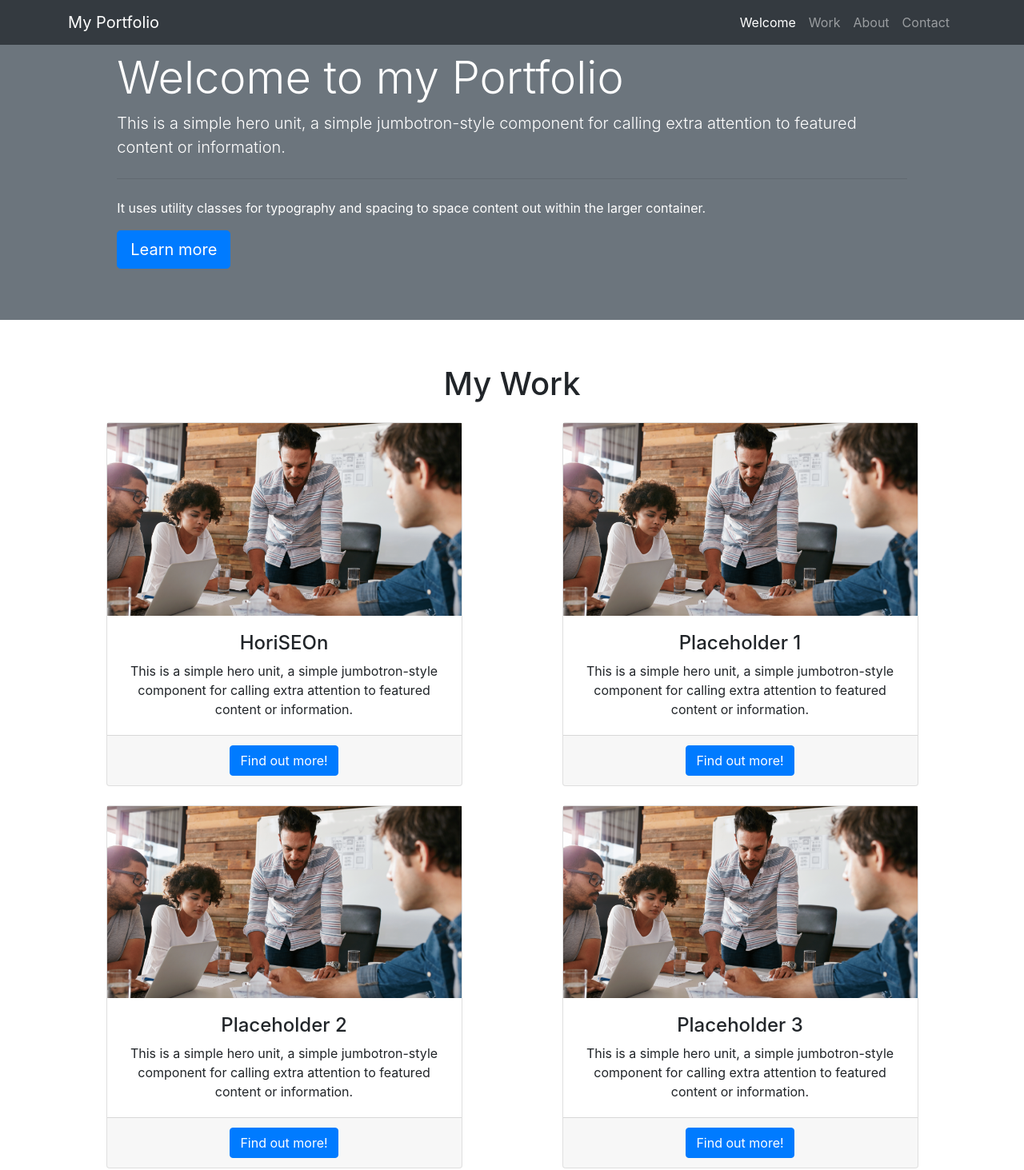
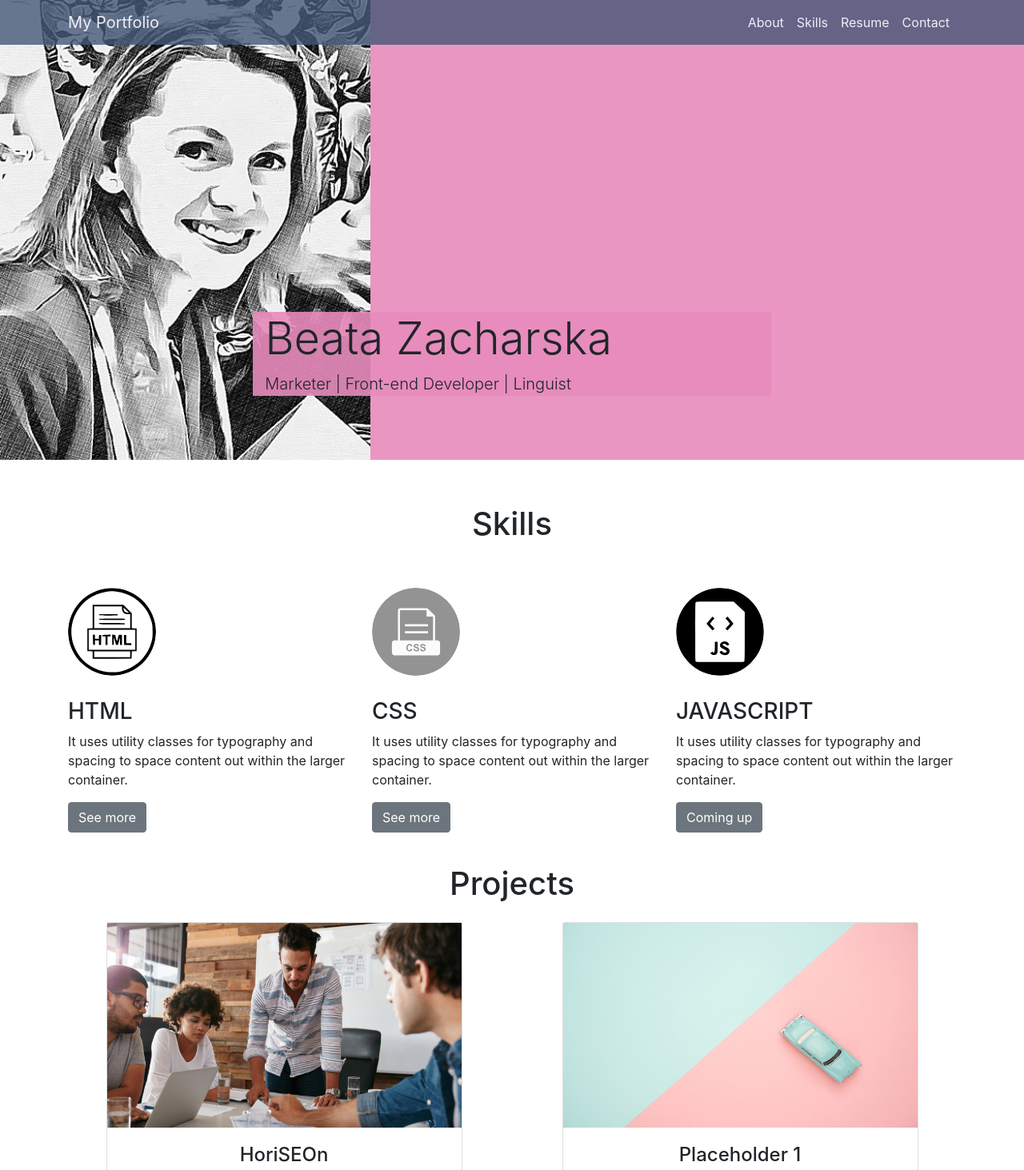
Before and after one commit to beazach/Beata-Bootstrap-Portfolio, a plain HTML site: page index.html in a window 1280 px wide. Shown: the top 1463 px of the page at 80% size. Drawn offline with nearby package versions, Linux system fonts and the light colour scheme.

Commit message:
completed page structure, added content, bespoke CSS styling and created hyperlinks

```diff
--- a/css/style.css
+++ b/css/style.css
@@ -0,0 +1,91 @@
+/* Added :root to simplify color selection and future color changes */
+:root {
+    --primary: rgba(68, 88, 119, 0.8);
+    --secondary: rgba(231, 139, 188, 0.9);
+    --tertiary: rgba(49, 52, 61, 1);
+    --dark: rgba(28, 29, 33, 1);
+    --light: rgba(238, 238, 247, 1);
+  }
+
+/* Navigation bar styles ============= */
+#mainNav {
+  background-color: var(--primary);
+}
+
+#mainNav .navbar-brand {
+  color: var(--light);
+}
+
+#mainNav .navbar-brand:hover, #mainNav .navbar-brand:focus {
+  color: var(--secondary);
+}
+
+#mainNav .navbar-nav > li > a,
+#mainNav .navbar-nav > li > a:focus {
+  color: var(--light);
+}
+
+#mainNav .navbar-nav > li > a:hover,
+#mainNav .navbar-nav > li > a:focus:hover {
+  color: var(--secondary);
+}
+
+/* Hero section ============= */
+
+/* Jumbotron */
+.jumbotron {
+    background-image: url(../images/beata2.png);
+    background-size: contain;
+    background-repeat: no-repeat;
+    background-position: left;
+    background-color: var(--secondary);
+    height: calc(75vh - 25px);
+    display: flex;
+    align-items: flex-end;
+  }
+
+  /* Jumbotron copy */
+.jumboCopy {
+  background-color: var(--secondary);
+  }
+
+  /* Skills section ============= */
+  #skill {
+    padding-top: 1em;
+  }
+
+  #skill-icon {
+    margin-top: 2em;
+  }
+
+  /* Projects section ============= */
+  #work-image {
+    height: 16em;
+  }
+
+  #work-button {
+    background-color: var(--secondary);
+    border-color: var(--light);
+  }
+
+  .card-footer a:hover {
+    background-size: 100% 100%;
+    color: var(--primary);
+  }
+
+  /* About section ============= */
+  #about {
+    background-color: var(--secondary);
+  }
+
+  /* Footer section ============= */
+  footer {
+    padding-top: 1em;
+  }
+  #footer-icon {
+    color: var(--primary);
+  }
+
+  #copyright {
+    padding-top: 1em;
+  }
--- a/index.html
+++ b/index.html
@@ -26,97 +26,126 @@
 <body>
     <section>
         <!-- Navigation -->
-            <nav class="navbar navbar-expand-lg navbar-dark bg-dark fixed-top">
+        <nav class="navbar navbar-expand-lg navbar-dark fixed-top" id="mainNav">
             <div class="container">
-                    <a class="navbar-brand" href="#">My Portfolio</a>
+                <a class="navbar-brand" href="#work">My Portfolio</a>
                 <button class="navbar-toggler" type="button" data-toggle="collapse" data-target="#navbarSupportedContent" aria-controls="navbarSupportedContent" aria-expanded="false" aria-label="Toggle navigation">
                 <span class="navbar-toggler-icon"></span>
                 </button>
 
                 <div class="collapse navbar-collapse" id="navbarResponsive">
                 <ul class="navbar-nav ml-auto">
-                        <li class="nav-item active">
-                        <a class="nav-link" href="#">Welcome <span class="sr-only">(current)</span></a>
+                    <li class="nav-item">
+                        <a class="nav-link" href="#about">About</a>
                     </li>
                     <li class="nav-item">
-                        <a class="nav-link" href="#">Work</a>
+                    <a class="nav-link" href="#skills">Skills</a>
                     </li>
                     <li class="nav-item">
-                            <a class="nav-link" href="#">About</a>
+                        <a class="nav-link" href="../cv.pdf">Resume</a>
                         </li>
                     <li class="nav-item">
-                            <a class="nav-link" href="#">Contact</a>
+                        <a class="nav-link" href="#contact">Contact</a>
                     </li>
                 </ul>
                 </div>
             </div>
         </nav>
         <!-- Welcome Section: Jumbotrone Header Full Width -->
-            <header class="jumbotron jumbotron-fluid bg-secondary">
+        <header class="jumbotron jumbotron-fluid">
             <div class="container">
-                    <div class="col-lg-11 mx-auto text-white">
-                        <h1 class="display-4">Welcome to my Portfolio</h1>
-                        <p class="lead">This is a simple hero unit, a simple jumbotron-style component for calling extra attention to featured content or information.</p>
-                        <hr class="my-4">
-                        <p>It uses utility classes for typography and spacing to space content out within the larger container.</p>
-                        <a class="btn btn-primary btn-lg" href="#" role="button">Learn more</a>
+                <div class="col-lg-7 mx-auto jumboCopy" >
+                    <h1 class="display-4">Beata Zacharska</h1>
+                    <p class="lead">Marketer | Front-end Developer | Linguist</p>
                 </div>
             </div>
         </header>
         <!-- Work Section-->
 
-            <!-- My Work -->
-            <section class="container">
+        <!-- Skills -->
+        <div class="container" id="skills">
             <div class="row d-flex justify-content-around mt-8">
-                    <h1 class="my-4">My Work</h1>
+            <h1 class="my-4">Skills</h1>
+            </div>
+
+            <div class="row">
+                <div class="col-lg-4">
+                    <img class="bd-placeholder-img rounded-circle" src="../images/html.svg" width="110" height="110" id="skill-icon">
+                    <h3 id="skill">HTML</h3>
+                    <p>It uses utility classes for typography and spacing to space content out within the larger container.</p>
+                    <p><a class="btn btn-secondary" href="https://beazach.github.io/horiseon-code-refactor/" role="button">See more</a></p>
+                </div>
+                <div class="col-lg-4">
+                    <img class="bd-placeholder-img rounded-circle" src="../images/css.svg" width="110" height="110" id="skill-icon">
+                        <rect width="100%" height="100%"></rect>
+                    <h3 id="skill">CSS</h3>
+                    <p>It uses utility classes for typography and spacing to space content out within the larger container.</p>
+                    <p><a class="btn btn-secondary" href="https://beazach.github.io/portfolio-2022/" role="button">See more</a></p>
+                </div>
+                <div class="col-lg-4">
+                    <img class="bd-placeholder-img rounded-circle" src="../images/js-flat.svg" width="110" height="110" id="skill-icon">
+                        <rect width="75%" height="75%" fill="777"></rect>
+                    </svg>
+                    <h3 id="skill">JAVASCRIPT</h3>
+                    <p>It uses utility classes for typography and spacing to space content out within the larger container.</p>
+                    <p><a class="btn btn-secondary" href="#" role="button">Coming up</a></p>
+                </div>
+            </div>
+
+        </div>
+
+        <!-- Projects -->
+        <section class="container" id="work">
+            <div class="row d-flex justify-content-around mt-8">
+                <h1 class="my-4">Projects</h1>
             </div>
 
             <div class="row justify-content-between text-center mt-8">
                 <div class="col-lg-5 mx-auto mb-4">
                     <div class="card">
-                            <img src="../images/horiseon.png" "card-img-top"/>
+                        <img src="../images/horiseon.png" "card-img-top" id="work-image"/>
                         <div class="card-body">
                             <h4>HoriSEOn</h4>
-                                <p class="card-text">This is a simple hero unit, a simple jumbotron-style component for calling extra attention to featured content or information.</p>
+                            <p class="card-text">The original Horiseon site was structured around semantically meaningless containers, had limited accessibility and showed multiple CSS redundancies. The refactor project aimed to improve accessibility of the page and optimize it for search engines.</p>
                         </div>
                         <div class="card-footer">
-                                <a href="" class="btn btn-primary">Find out more!</a>
+                            <a href="https://beazach.github.io/horiseon-code-refactor/" class="btn btn-primary" id="work-button">Find out more!</a>
                         </div>
                     </div>
                 </div>
                 <div class="col-lg-5 mx-auto mb-4">
                     <div class="card">
-                            <img src="../images/horiseon.png" "card-img-top"/>
+                        <img src="../images/02-portfolio-3.jpg" "card-img-top" id="work-image"/>
                         <div class="card-body">
                             <h4>Placeholder 1</h4>
-                                <p class="card-text">This is a simple hero unit, a simple jumbotron-style component for calling extra attention to featured content or information.</p>
+                            <p class="card-text">Lorem ipsum dolor sit amet consectetur, adipisicing elit. Quae maxime tenetur, soluta dolor beatae quod obcaecati officiis, ipsam veniam consectetur eligendi quia reprehenderit sit porro! Consequatur accusamus mollitia provident odit.</p>
                         </div>
                         <div class="card-footer">
-                                <a href="" class="btn btn-primary">Find out more!</a>
+                            <a href="" class="btn btn-primary" id="work-button">Find out more!</a>
                         </div>
                     </div>
                 </div>
                 <div class="col-lg-5 mx-auto mb-4">
                     <div class="card">
-                            <img src="../images/horiseon.png" "card-img-top"/>
+                        <img src="../images/02-portfolio-3.jpg" "card-img-top" id="work-image"/>
                         <div class="card-body">
                             <h4>Placeholder 2</h4>
-                                <p class="card-text">This is a simple hero unit, a simple jumbotron-style component for calling extra attention to featured content or information.</p>
+                            <p class="card-text">Lorem ipsum dolor sit, amet consectetur adipisicing elit. Corrupti ducimus suscipit placeat cum nam, provident porro dignissimos numquam, consectetur, accusantium fugit omnis expedita illum quo cumque et ipsum sint facere!</p>
                         </div>
                         <div class="card-footer">
-                                <a href="" class="btn btn-primary">Find out more!</a>
+                            <a href="" class="btn btn-primary" id="work-button">Find out more!</a>
                         </div>
                     </div>
                 </div>
                 <div class="col-lg-5 mx-auto mb-4">
                     <div class="card">
-                            <img src="../images/horiseon.png" "card-img-top"/>
+                        <img src="../images/02-portfolio-3.jpg" "card-img-top" id="work-image"/>
                         <div class="card-body">
                             <h4>Placeholder 3</h4>
-                                <p class="card-text">This is a simple hero unit, a simple jumbotron-style component for calling extra attention to featured content or information.</p>
+                            <p class="card-text">Lorem ipsum dolor sit, amet consectetur adipisicing elit. Ipsum debitis doloremque dolorum illum at mollitia ratione deserunt ad quisquam, nisi suscipit minima sequi quo obcaecati quaerat praesentium aliquid. Repellendus, nesciunt!</p>
                         </div>
                         <div class="card-footer">
-                                <a href="" class="btn btn-primary">Find out more!</a>
+                            <a href="" class="btn btn-primary" id="work-button">Find out more!</a>
                         </div>
                     </div>
                 </div>
@@ -126,18 +155,20 @@
 
         </section>
 
+        <!-- About me -->
         <section>
-                <div class="container bg-secondary">
+            <div class="container" id="about">
                 <div class="row align-items-center">
                     <div class="col-lg-5 order-lg-2">
-                            <img class="img-fluid rounded-circle" src="../images/horiseon.png"/>
+                        <img class="img-fluid" src="../images/beata2.png"/>
                     </div>
 
                     <div class="col-lg-7 order-lg-1 text-white">
                         <div class="p-5">
                             <h2 class="display-4">About me</h2>
-                                <p>This is a simple hero unit, a simple jumbotron-style component for calling extra attention to featured content or information.</p>
-                                <a href="" class="btn btn-outline-light">
+                            <p>An agile marketer and program manager, with 10+ years of experience in B2B and B2C marketing. Since 2021 focusing on the tech sector, including an SaaS start-up and B2B Marketing at Google.</p>
+                            <p>In 2023 embarking on a new challenge as a front-end developer!</p>
+                            <a href="../cv.pdf" class="btn btn-outline-light">
                                 <i class="fa-sharp fa-solid fa-chevron-down"></i>
                                 Download my Resume
                             </a>
@@ -147,28 +178,29 @@
             </div>
         </section>
 
-            <footer class="footer bg-light">
+        <!-- Contact -->
+        <footer class="footer bg-light" id="contact">
             <div class="container">
                 <div class="row">
                     <div class="col-lg-6 h-100 text-center mx-auto">
                         <ul class="list-inline mb-0">
                             <li class="list-inline-item mr-3">
-                                    <a href="#">
-                                        <i class="fab fa-linkedin fa-3x fa-fw"></i>
+                                <a href="https://www.linkedin.com/in/beata-z-50a23a47/">
+                                    <i class="fab fa-linkedin fa-3x fa-fw" id="footer-icon"></i>
                                 </a>
                             </li>
                             <li class="list-inline-item mr-3">
-                                    <a href="#">
-                                        <i class="fab fa-twitter-square fa-3x fa-fw"></i>
+                                <a href="mailto:beata.zacharska@gmail.com">
+                                    <i class="fa-regular fa-3x fa-envelope" id="footer-icon"></i>
                                 </a>
                             </li>
                             <li class="list-inline-item mr-3">
-                                    <a href="#">
-                                        <i class="fab fa-github fa-3x fa-fw"></i>
+                                <a href="https://github.com/beazach">
+                                    <i class="fab fa-github fa-3x fa-fw" id="footer-icon"></i>
                                 </a>
                             </li>
                         </ul>
-                            <p class="text-muted small mb-4 mb-lg-0">&copy; Bea's website 2023. Coded in London.</p>
+                        <p class="text-muted small mb-4 mb-lg-0" id="copyright">&copy; Bea's website 2023. Coded in London.</p>
                     </div>
                 </div>
             </div>
```
Also changed, not shown: images/css.svg (added), images/html.svg (added), images/js-flat.svg (added), images/js.svg (added), 2 other files. Lines whose indentation alone changed are shown as unchanged.
